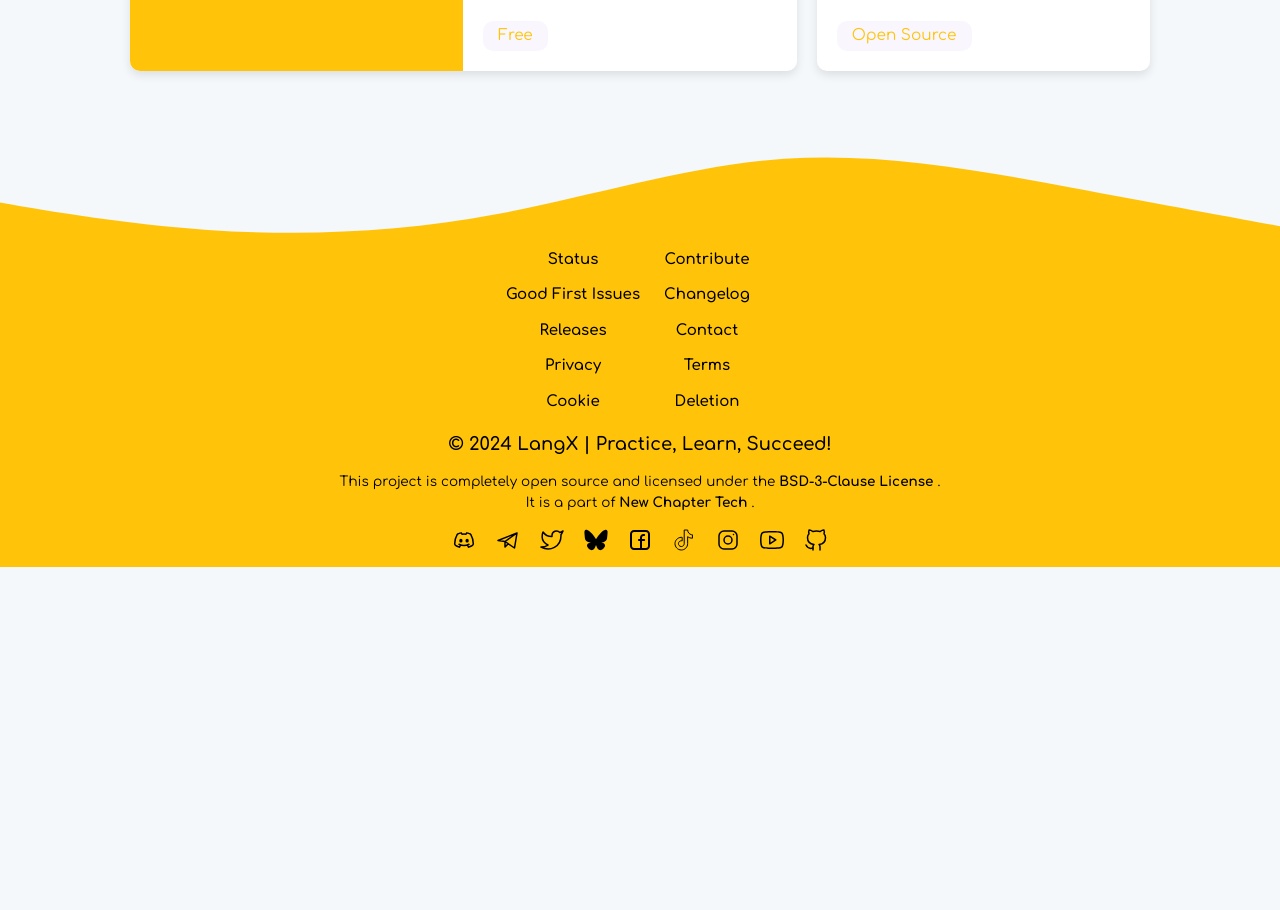
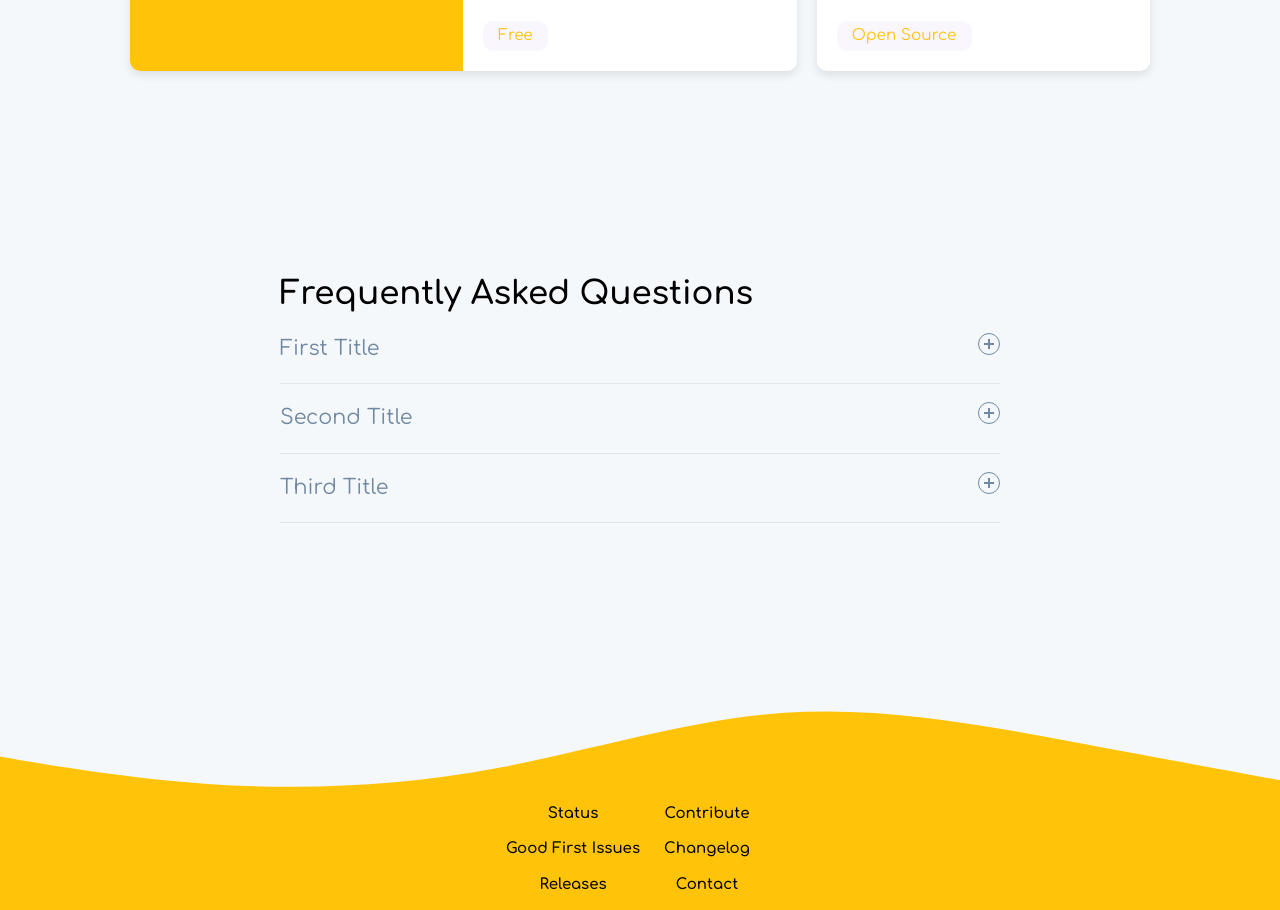
Before and after one commit to langx/website, a SvelteKit app: page / in a window 1280 px wide. Shown: the part 3460-4370 px from the top of the page. Before the commit the page ends 4027 px from the top, so only its background shows below. Built offline with nearby package versions, Linux system fonts and the light colour scheme.

Commit message:
created and added faq component

```diff
--- /dev/null
+++ b/src/lib/components/organisms/FAQ.svelte
@@ -0,0 +1,174 @@
+<script lang="ts">
+    interface MyObject {
+        id: number;
+        title: string;
+        content: string;
+        isOpen: boolean;
+    }
+
+    const arrayOfObjects: MyObject[] = [
+        { id: 1, title: "First Title", content: "First Content", isOpen: false },
+        { id: 2, title: "Second Title", content: "Second Content", isOpen: false },
+        { id: 3, title: "Third Title", content: "Third Content", isOpen: false }
+    ];
+
+    const openAccordionContent = () => {
+        console.log('works so far');
+    }
+</script>
+
+<section id="faq">
+    <div class="faq-container">
+        <h2>Frequently Asked Questions</h2>
+        <div class="accordion">
+            {#each arrayOfObjects as item (item.id)}
+                <div class="accordion-item">
+                    <button on:click={()=>{item.isOpen = !item.isOpen}} id="accordion-button-5" aria-expanded={item?.isOpen}><span class="accordion-title">{item?.title}</span><span class="icon" aria-hidden="true"></span></button>
+                    <div class="accordion-content">
+                        <p>{item?.content}</p>
+                    </div>
+                </div>
+            {/each}
+        </div>
+      </div>
+</section>
+
+<style lang="scss">
+	@import '$lib/scss/breakpoints.scss';
+
+	#faq {
+		color: #000;
+		display: flex;
+		flex-direction: column;
+		justify-content: center;
+		align-items: center;
+		gap: 15px;
+		position: relative;
+		padding: 80px 0;
+
+		@include for-phone-only {
+			padding: 40px 0 50px;
+		}
+
+		.hello {
+			text-align: center;
+		}
+	}
+
+    @import url('https://fonts.googleapis.com/css?family=Hind:300,400&display=swap');
+
+    $bg: #fff;
+    $text: #7288a2;
+    $gray: #4d5974;
+    $lightgray: #e5e5e5;
+    $blue: #03b5d2;
+
+    .faq-container {
+        margin: 0 auto;
+        padding: 4rem;
+        width: 48rem;
+
+        .accordion {
+        .accordion-item {
+            border-bottom: 1px solid $lightgray;
+
+            button[aria-expanded='true'] {
+                border-bottom: 1px solid $blue;
+            }
+        }
+
+        button {
+            position: relative;
+            display: block;
+            text-align: left;
+            width: 100%;
+            padding: 1em 0;
+            color: $text;
+            font-size: 1.15rem;
+            font-weight: 400;
+            border: none;
+            background: none;
+            outline: none;
+
+            &:hover, &:focus {
+                cursor: pointer;
+                color: $blue;
+
+                &::after {
+                    cursor: pointer;
+                    color: $blue;
+                    border: 1px solid $blue;
+                }
+            }
+
+            .accordion-title {
+                padding: 1em 1.5em 1em 0;
+            }
+
+            .icon {
+                display: inline-block;
+                position: absolute;
+                top: 18px;
+                right: 0;
+                width: 22px;
+                height: 22px;
+                border: 1px solid;
+                border-radius: 22px;
+
+                &::before {
+                    display: block;
+                    position: absolute;
+                    content: '';
+                    top: 9px;
+                    left: 5px;
+                    width: 10px;
+                    height: 2px;
+                    background: currentColor;
+                }
+
+                &::after {
+                    display: block;
+                    position: absolute;
+                    content: '';
+                    top: 5px;
+                    left: 9px;
+                    width: 2px;
+                    height: 10px;
+                    background: currentColor;
+                }
+            }
+        }
+
+        button[aria-expanded='true'] {
+            color: $blue;
+
+            .icon {
+                &::after {
+                    width: 0;
+                }
+            }
+
+            + .accordion-content {
+                opacity: 1;
+                max-height: 9em;
+                transition: all 200ms linear;
+                will-change: opacity, max-height;
+            }
+        }
+
+        .accordion-content {
+            opacity: 0;
+            max-height: 0;
+            overflow: hidden;
+            transition: opacity 200ms linear, max-height 200ms linear;
+            will-change: opacity, max-height;
+
+            p {
+                font-size: 1rem;
+                font-weight: 300;
+                margin: 2em 0;
+            }
+        }
+    }
+}
+</style>
--- a/src/routes/(waves)/+page.svelte
+++ b/src/routes/(waves)/+page.svelte
@@ -3,6 +3,7 @@
 	import About from '$lib/components/organisms/About.svelte';
 	import Features from '$lib/components/organisms/Features.svelte';
 	import RecentPosts from '$lib/components/organisms/RecentPosts.svelte';
+	import Faq from '$lib/components/organisms/FAQ.svelte';
 	import type { Feature, BlogPost } from '$lib/utils/types';
 
 	export let data: {
@@ -20,4 +21,5 @@
 	{#if posts && posts.length > 0}
 		<RecentPosts {posts} />
 	{/if}
+	<Faq />
 </div>
```
